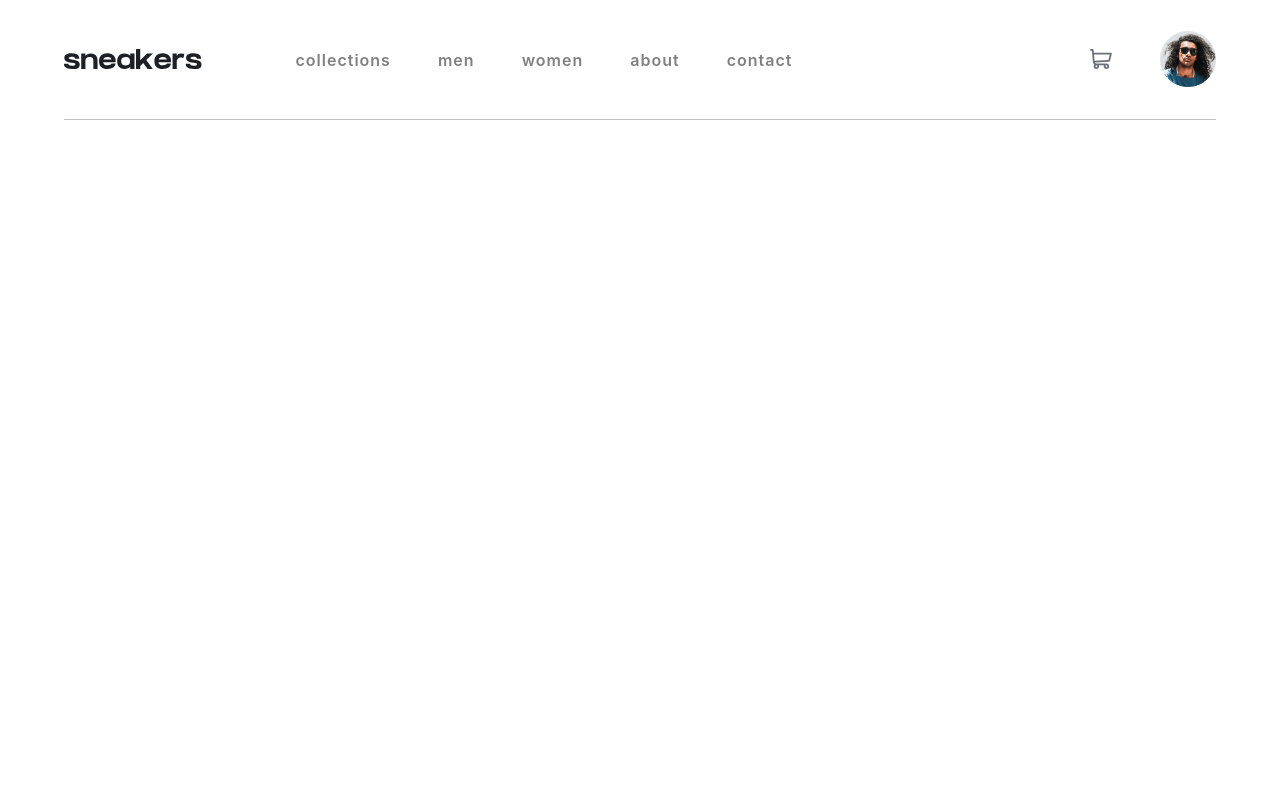
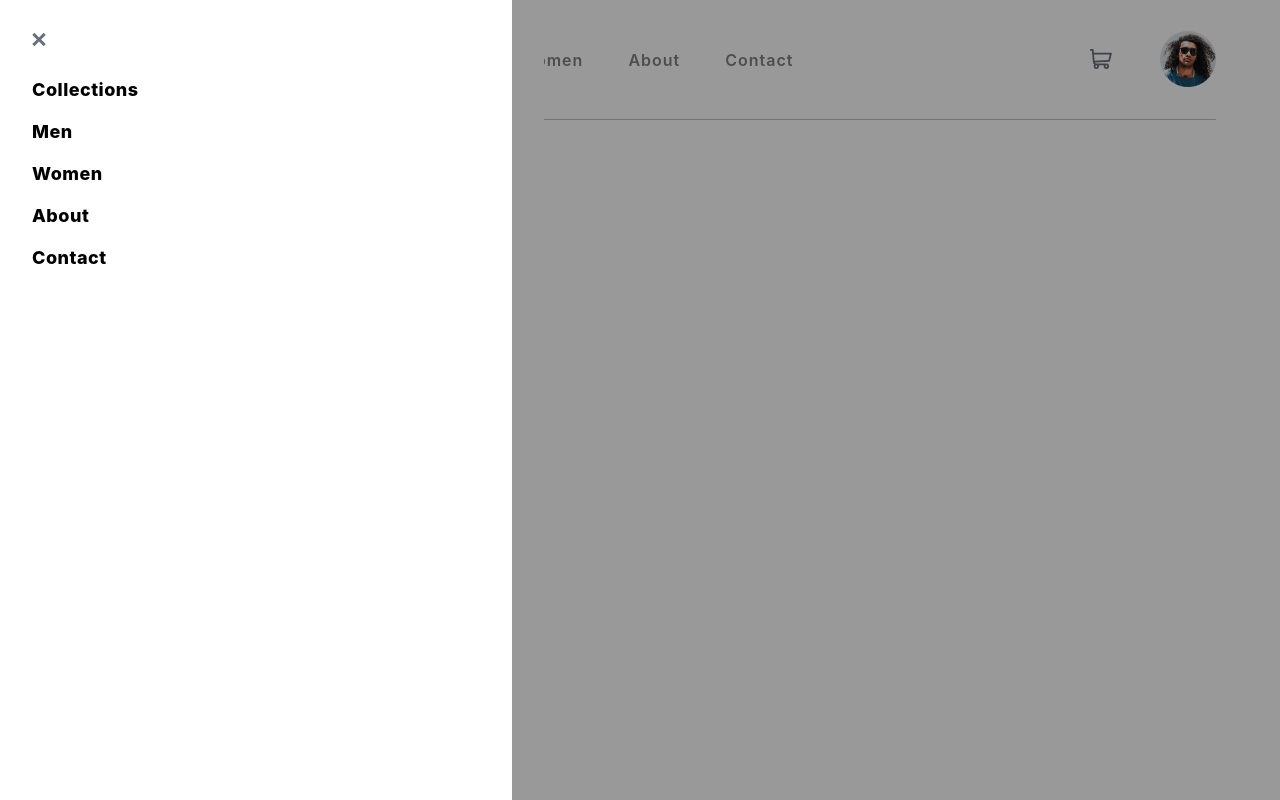
Before and after one commit to Hakxep-wuqpuk-hyrze8/Frontend-Mentor-Practice, a React (Vite) app: page / in a window 1280 px wide. Built offline with nearby package versions, Linux system fonts and the light colour scheme.

Commit message:
feat: sidebar > sidebar 樣貌
sidebar 樣貌完成
開啟關閉功能未完成

#issue 2

```diff
--- a/src/components/header/Header.tsx
+++ b/src/components/header/Header.tsx
@@ -2,7 +2,7 @@ import React from "react";
 import StyledHeader from "./Header.style";
 
 // components
-import Navlink from "./NavLink";
+import Navlink from "./navLink";
 import SVGImage from "../ui/SVGimage";
 
 // images
@@ -12,7 +12,7 @@ import Avatar from '@/assets/image-avatar.png'
 import Menu from '@/assets/icon-menu.svg';
 import { Link } from "react-router-dom";
 
-const Header = () => {
+const Header: React.FC = () => {
   return (
     <StyledHeader>
       <section className="left">
@@ -35,7 +35,7 @@ const Header = () => {
         </div>
         <div className="avatar">
           <Link to='/user'>
-            <SVGImage src={Avatar} alt="user" />
+            <img src={Avatar} alt="user" />
           </Link>
         </div>
       </section>
--- a/src/components/header/NavLink/NavLink.style.ts
+++ b/src/components/header/NavLink/NavLink.style.ts
@@ -20,9 +20,9 @@ const StyledNavLink = styled.div`
   .active::after {
     content: '';
     position: absolute;
-    top: 7.9vh;
+    top: 8vh;
     width: 100%;
-    height: 0.25em;
+    height: 0.22em;
     border-radius: ${props => props.theme.border.radius};
     background-color: ${props => props.theme.colors.primary};
     transition: ${props => props.theme.transition.default};
--- a/src/components/header/NavLink/NavLink.tsx
+++ b/src/components/header/NavLink/NavLink.tsx
@@ -1,7 +1,8 @@
 import React, { useState } from "react";
-import { links, linkType } from "@/data/links";
+import { links } from "@/data/links";
 import { StyledLink } from "../../ui/Button/Button.style";
 import StyledNavLink from "./NavLink.style";
+import { linkType } from "@/types/Link";
 
 const Navlink: React.FC = () => {
   const [activeLink, setActiveLink] = useState<number>();
--- /dev/null
+++ b/src/components/sidebar/Sidebar.style.ts
@@ -0,0 +1,33 @@
+import styled from 'styled-components';
+
+const StyledSidebar = styled.div`
+  position: fixed;
+  top: 0;
+  left: 0;
+
+  display: flex;
+  flex-direction: column;
+  align-items: flex-start;
+  gap: 2em;
+
+  inline-size: calc(40vw - 2em);
+  height: 100%;
+  padding: 2em;
+
+  background-color: ${props => props.theme.colors.backgroundColor};
+
+  .close-icon {
+    inline-size: 5em;
+  }
+
+  .sidebar-overlap {
+    position: fixed;
+    top: 0;
+    left: 40vw;
+    width: 100%;
+    height: 100%;
+    backdrop-filter: brightness(60%);
+  }
+`;
+
+export default StyledSidebar;
--- a/src/components/sidebar/Sidebar.tsx
+++ b/src/components/sidebar/Sidebar.tsx
@@ -1,8 +1,19 @@
 import React from 'react'
+import SVGImage from '../ui/SVGimage'
+import StyledSidabar from './Sidebar.style';
+import Close from '../../assets/icon-close.svg';
+import SidebarLink from './sidebarLink/SidebarLink';
+import StyledSidebar from './Sidebar.style';
 
 const Sidebar = () => {
   return (
-    <div>Sidebar</div>
+    <StyledSidebar>
+      <div className='close-icon'>
+        <SVGImage src={Close} alt='Close'></SVGImage>
+      </div>
+      <SidebarLink />
+      <div className='sidebar-overlap'></div>
+    </StyledSidebar>
   )
 }
 
--- /dev/null
+++ b/src/components/sidebar/sidebarLink/SidebarLink.style.ts
@@ -0,0 +1,13 @@
+import styled from 'styled-components';
+
+const StyledSidebarLinks = styled.div`
+  display: flex;
+  flex-direction: column;
+  justify-content: center;
+  align-items: start;
+  gap: 1.5em;
+
+  background-color: ${props => props.theme.colors.backgroundColor};
+`;
+
+export default StyledSidebarLinks;
--- /dev/null
+++ b/src/components/sidebar/sidebarLink/SidebarLink.tsx
@@ -0,0 +1,29 @@
+import React from "react";
+import { StyledSidebarLink } from "@/components/ui/Button/Button.style";
+import StyledSidebarLinks from "./SidebarLink.style";
+
+// type
+import { linkType } from '@/types/Link';
+import { RenderLinkType } from "@/types/Link";
+
+// data
+import { links } from "@/data/links";
+
+const SidebarLink: React.FC = () => {
+  const renderLink: RenderLinkType = () => {
+    return links.map((link: linkType) => {
+      const { id, text, url } = link;
+      return (
+        <StyledSidebarLink key={id} to={url}>
+          {text}
+        </StyledSidebarLink>
+      );
+    });
+  }
+
+  return <StyledSidebarLinks>
+    {renderLink()}
+  </StyledSidebarLinks>
+};
+
+export default SidebarLink;
--- a/src/components/ui/Button/Button.style.ts
+++ b/src/components/ui/Button/Button.style.ts
@@ -13,6 +13,7 @@ export const StyledLink = styled(Link)`
   color: hsl(0, 0%, 50%);
 
   font-weight: 600;
+  text-transform: capitalize;
 
   &:hover,
   &:active {
@@ -20,16 +21,11 @@ export const StyledLink = styled(Link)`
   }
 `;
 
-export const StyledLinkWithUnderLine = styled(StyledLink)`
-  &::after {
-    content: '';
-    position: absolute;
-    top: 7.5vh;
-    width: 100%;
-    height: 0.2em;
-    background-color: ${props => props.theme.colors.primary};
-    cursor: auto;
-  }
+export const StyledSidebarLink = styled(StyledLink)`
+  color: hsl(0, 0%, 0%);
+  font-size: large;
+  font-weight: 800;
+  letter-spacing: .5px;
 `;
 
 export const StyledButton = styled.button`
--- a/src/components/ui/SVGimage/index.tsx
+++ b/src/components/ui/SVGimage/index.tsx
@@ -6,7 +6,9 @@ interface Props {
 };
 
 const SVGImage: React.FC<Props> = ({ src, alt }) => (
-  <img src={src} alt={alt} />
+  <object type="image/svg+xml" data={src} aria-label={alt}>
+    <img src={src} alt={alt} />
+  </object>
 );
 
 export default SVGImage;
--- a/src/root.tsx
+++ b/src/root.tsx
@@ -1,11 +1,13 @@
 import { useState } from 'react'
 import reactLogo from './assets/react.svg'
 import Header from './components/header';
+import Sidebar from './components/sidebar/Sidebar';
 
 function App() {
   return (
     <>
       <Header />
+      <Sidebar />
     </>
   )
 }
--- /dev/null
+++ b/src/types/Link.ts
@@ -0,0 +1,7 @@
+export interface linkType {
+  id: number,
+  text: string,
+  url: string,
+}
+export type linksType = Array<linkType>;
+export type RenderLinkType = () => JSX.Element[];
```
Also changed, not shown: src/data/links.ts (+1 -7 lines).
